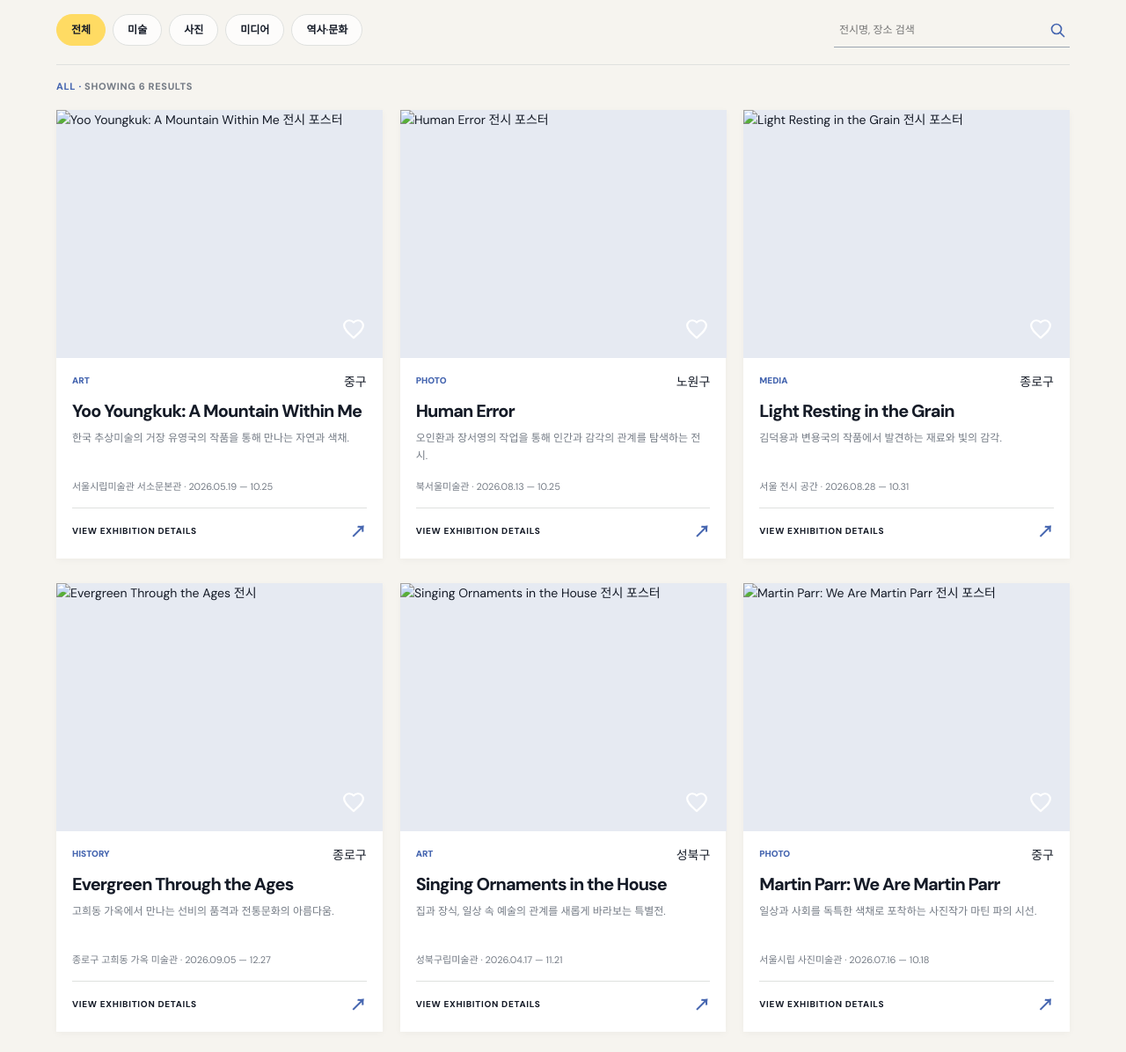
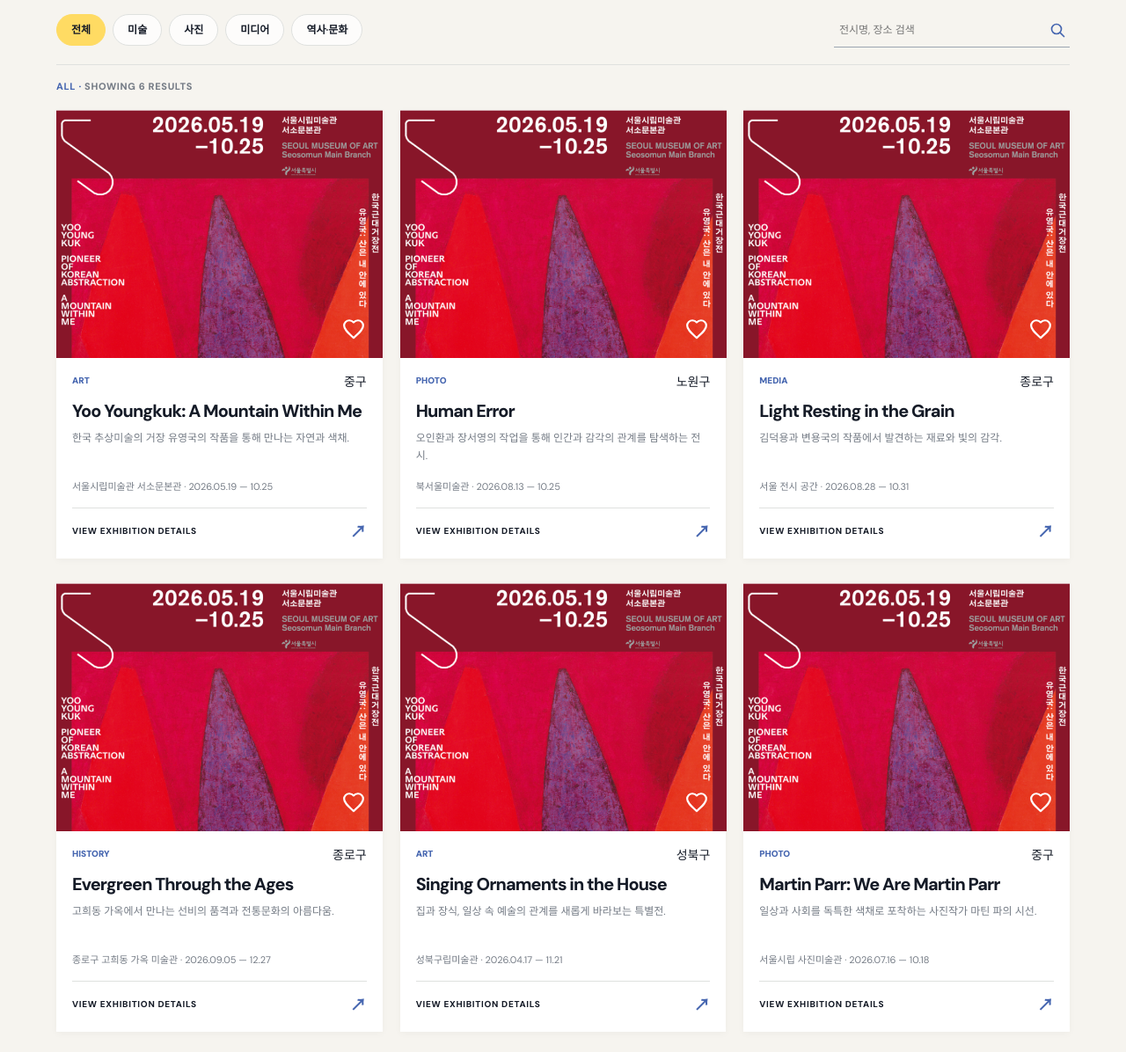
Before and after one commit to kcwonhae/SCENE_SEOUL_PROJECT, a plain HTML site: page exhibition/04_서울을 4로잡다_exhibition.html in a window 1280 px wide. Shown: the part 1140-2336 px from the top of the page at 88% size. Drawn offline with Linux system fonts and the light colour scheme.

Commit message:
Update 04_서울을 4로잡다_exhibition.html

```diff
--- a/exhibition/04_서울을 4로잡다_exhibition.html
+++ b/exhibition/04_서울을 4로잡다_exhibition.html
@@ -130,7 +130,7 @@
             <section class="featured-exhibition" id="hot" aria-labelledby="featured-title">
                 <div class="ss-feature-banner ss-feature-banner--editorial">
                     <div class="ss-feature-banner-art">
-                        <img src="../images/exhibition01.jpg"
+                        <img src="../images/exhibition01.png"
                              alt="유영국 대표 전시 포스터">
                     </div>
 
@@ -213,7 +213,7 @@
 
                     <article class="ss-card ss-catalog-card p1" data-genre="art" data-sub="jung">
                         <a class="ss-card-image" href="#" aria-label="Yoo Youngkuk: A Mountain Within Me 전시 정보 열기">
-                            <img src="../images/exhibition01.jpg"
+                            <img src="../images/exhibition01.png"
                                  alt="Yoo Youngkuk: A Mountain Within Me 전시 포스터">
                         </a>
 
@@ -246,7 +246,7 @@
                     <!-- 카드 02: 사진 / 노원구 -->
                     <article class="ss-card ss-catalog-card p1" data-genre="photo" data-sub="nowon">
                         <a class="ss-card-image" href="#" aria-label="Human Error 전시 정보 열기">
-                            <img src="../images/exhibition01.jpg"
+                            <img src="../images/exhibition01.png"
                                 alt="Human Error 전시 포스터">
                         </a>
 
@@ -279,7 +279,7 @@
                     <!-- 카드 03. 미디어 아트 / 종로구 -->
                     <article class="ss-card ss-catalog-card p1" data-genre="media" data-sub="jongno">
                         <a class="ss-card-image" href="#" aria-label="Light Resting in the Grain 전시 정보">
-                            <img src="../images/exhibition01.jpg"
+                            <img src="../images/exhibition01.png"
                                  alt="Light Resting in the Grain 전시 포스터">
                         </a>
 
@@ -312,7 +312,7 @@
                     <!-- 카드 04: 역사·문화 / 종로구 -->
                     <article class="ss-card ss-catalog-card p1" data-genre="history" data-sub="jongno">
                         <a class="ss-card-image" href="#" aria-label="Light Resting in the Grain 전시 정보">
-                            <img src="../images/exhibition01.jpg"
+                            <img src="../images/exhibition01.png"
                                 alt="Evergreen Through the Ages 전시">
                         </a>
 
@@ -345,7 +345,7 @@
                     <!-- 카드 05: 미술 / 성북구 -->
                     <article class="ss-card ss-catalog-card p1" data-genre="art" data-sub="seongbuk">
                         <a class="ss-card-image" href="#" aria-label="Singing Ornaments in the House 전시">
-                            <img src="../images/exhibition01.jpg"
+                            <img src="../images/exhibition01.png"
                                 alt="Singing Ornaments in the House 전시 포스터">
                         </a>
 
@@ -378,7 +378,7 @@
                     <!-- 카드 06: 사진 / 중구 -->
                     <article class="ss-card ss-catalog-card p1" data-genre="photo" data-sub="jung">
                         <a class="ss-card-image" href="#" aria-label="Martin Parr: We Are Martin Parr 전시">
-                            <img src="../images/exhibition01.jpg"
+                            <img src="../images/exhibition01.png"
                                 alt="Martin Parr: We Are Martin Parr 전시 포스터">
                         </a>
 
```
